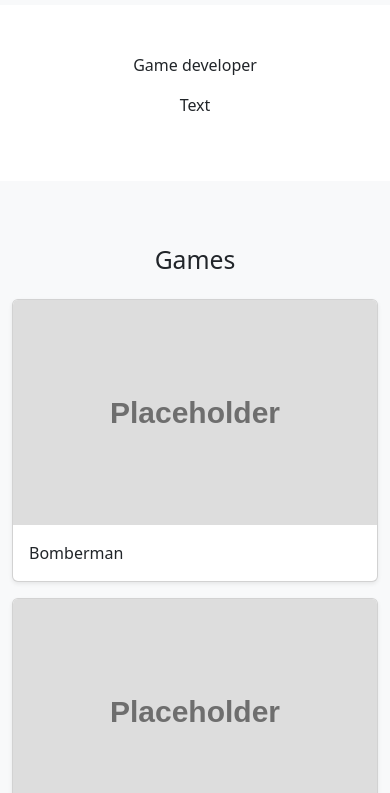
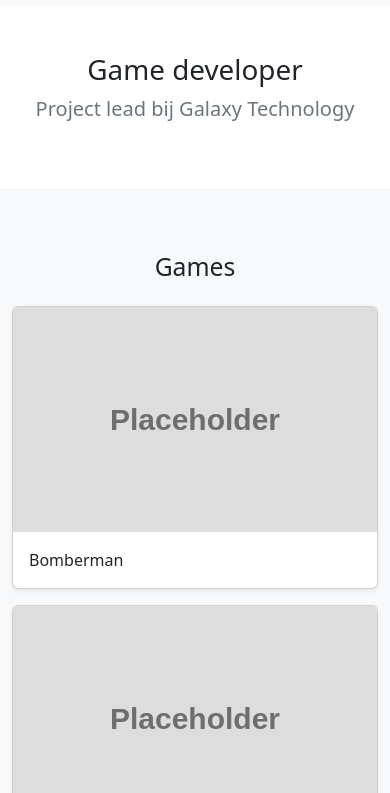
Before and after one commit to ImDivingDeep/imdivingdeep.github.io, a plain HTML site: page index.html in a window 390 px wide. Shown: the part 51-844 px from the top of the page. Drawn offline with nearby package versions, Linux system fonts and the light colour scheme.

Commit message:
Change navbar breakpoint, add temporary text

```diff
--- a/index.html
+++ b/index.html
@@ -11,7 +11,7 @@
 </head>
 
 <body>
-    <div id="navbar" class="navbar navbar-expand-lg bg-light sticky-top">
+    <div id="navbar" class="navbar navbar-expand-sm bg-light sticky-top">
         <div class="container-fluid">
             <a class="navbar-brand" href="#">Alexander Lipman</a>
             <button class="navbar-toggler" type="button" data-bs-toggle="collapse" data-bs-target="#navbarNav"
@@ -41,8 +41,8 @@
         <div id="aboutme" class="py-5 text-center container">
             <div class="row py-lg-5">
                 <div class="col-lg-6 col-md-8 mx-auto">
-                    <p>Game developer</p>
-                    <p>Text</p>
+                    <h1>Game developer</h1>
+                    <p class="lead text-muted">Project lead bij Galaxy Technology</p>
                 </div>
             </div>
         </div>
```
